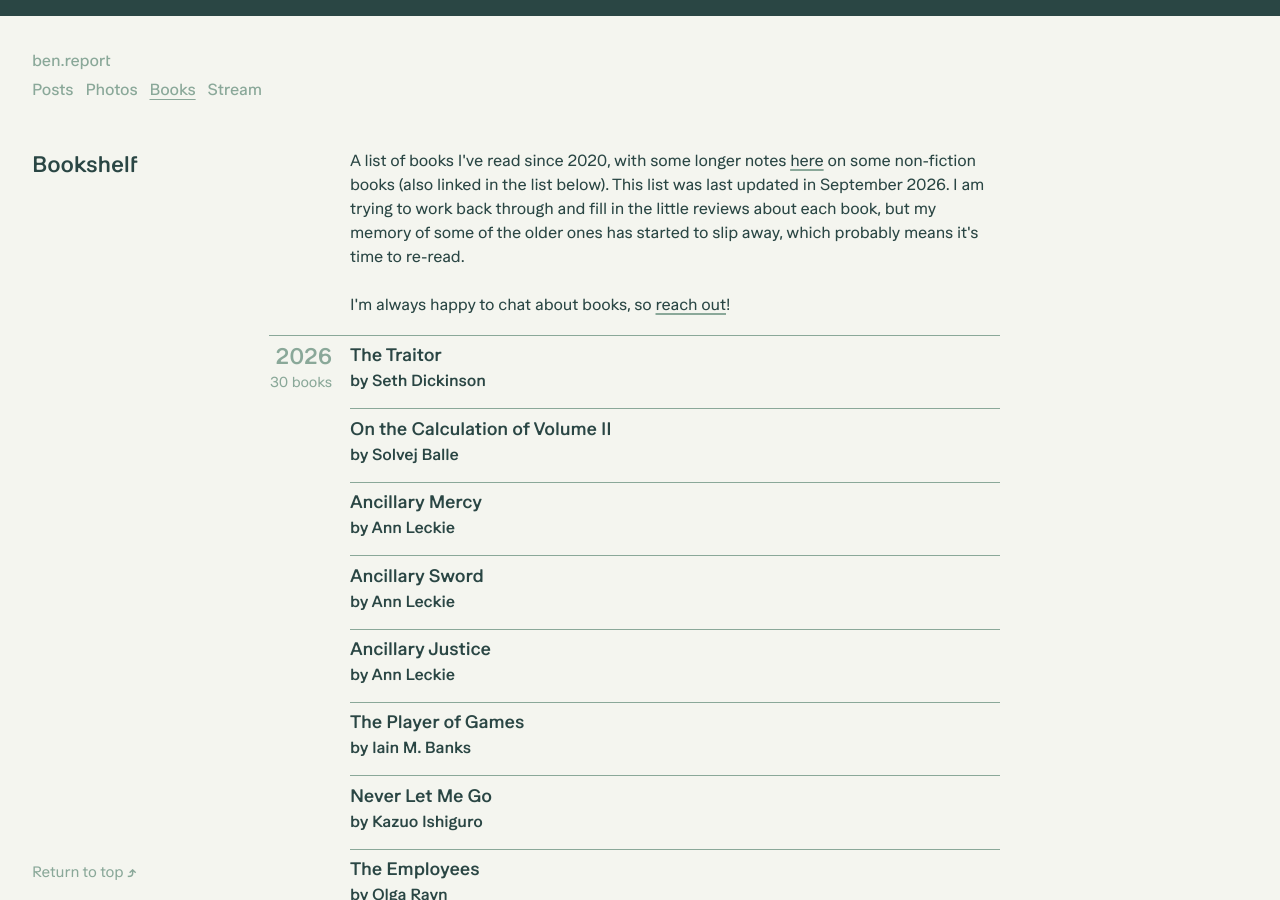
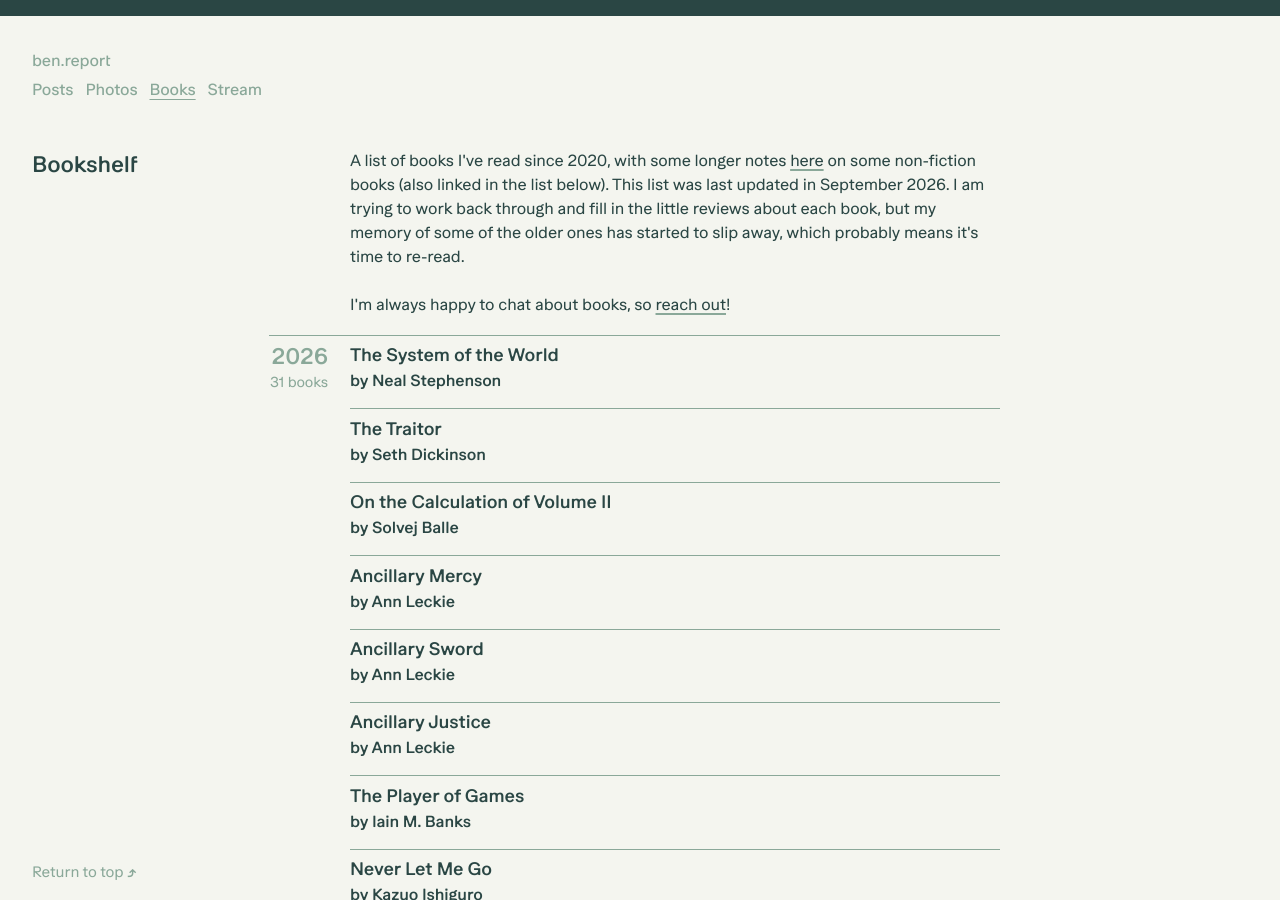
Before and after one commit to penborter/ben-report, a Jekyll site: the page built from _pages/books.html, in a window 1280 px wide and 900 px high. Built offline with Jekyll 4.4.1, drawn with Linux system fonts in a browser that asks for light colours.

Commit message:
Update reading list [skip ci]

```diff
--- a/_data/reading.yml
+++ b/_data/reading.yml
@@ -1,6 +1,8 @@
 years:
   - year: "2026"
     books:
+      - title: The System of the World
+        author: Neal Stephenson
       - title: The Traitor
         author: Seth Dickinson
       - title: On the Calculation of Volume II
```
Also changed, not shown: .github/reading-sync-state.json.
